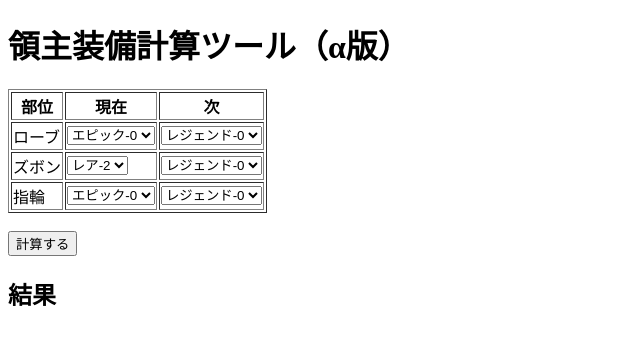
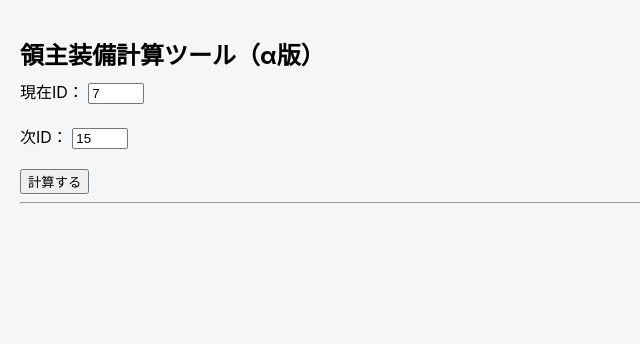
Before and after one commit to Chisato-Tct/lord-gear-calculator, a plain HTML site: page index.html in a window 1280 px wide. Shown: the whole page, without its empty margins (0-640 px from the left). Drawn offline with Linux system fonts and the light colour scheme.

Commit message:
Update title and restructure form elements

```diff
--- a/index.html
+++ b/index.html
@@ -2,68 +2,32 @@
 <html lang="ja">
 <head>
   <meta charset="UTF-8" />
-  <title>領主装備計算ツール</title>
+  <title>領主装備計算ツール（α版）</title>
+  <link rel="stylesheet" href="style.css">
 </head>
 <body>
 
 <h1>領主装備計算ツール（α版）</h1>
 
-<table border="1">
-  <tr>
-    <th>部位</th>
-    <th>現在</th>
-    <th>次</th>
-  </tr>
+<div>
+  <label>
+    現在ID：
+    <input type="number" id="currentId" value="7" min="1" max="50">
+  </label>
+  <br><br>
 
-  <tr>
-    <td>ローブ</td>
-    <td>
-      <select class="current">
-        <option value="7">エピック-0</option>
-        <option value="5">レア-2</option>
-      </select>
-    </td>
-    <td>
-      <select class="next">
-        <option value="15">レジェンド-0</option>
-      </select>
-    </td>
-  </tr>
+  <label>
+    次ID：
+    <input type="number" id="nextId" value="15" min="1" max="50">
+  </label>
+  <br><br>
 
-  <tr>
-    <td>ズボン</td>
-    <td>
-      <select class="current">
-        <option value="5">レア-2</option>
-      </select>
-    </td>
-    <td>
-      <select class="next">
-        <option value="15">レジェンド-0</option>
-      </select>
-    </td>
-  </tr>
+  <button onclick="calculate()">計算する</button>
 
-  <tr>
-    <td>指輪</td>
-    <td>
-      <select class="current">
-        <option value="7">エピック-0</option>
-      </select>
-    </td>
-    <td>
-      <select class="next">
-        <option value="15">レジェンド-0</option>
-      </select>
-    </td>
-  </tr>
-</table>
+  <hr>
 
-<br>
-<button onclick="calculate()">計算する</button>
-
-<h2>結果</h2>
-<div id="result"></div>
+  <div id="result"></div>
+</div>
 
 <script src="script.js"></script>
 </body>
```
